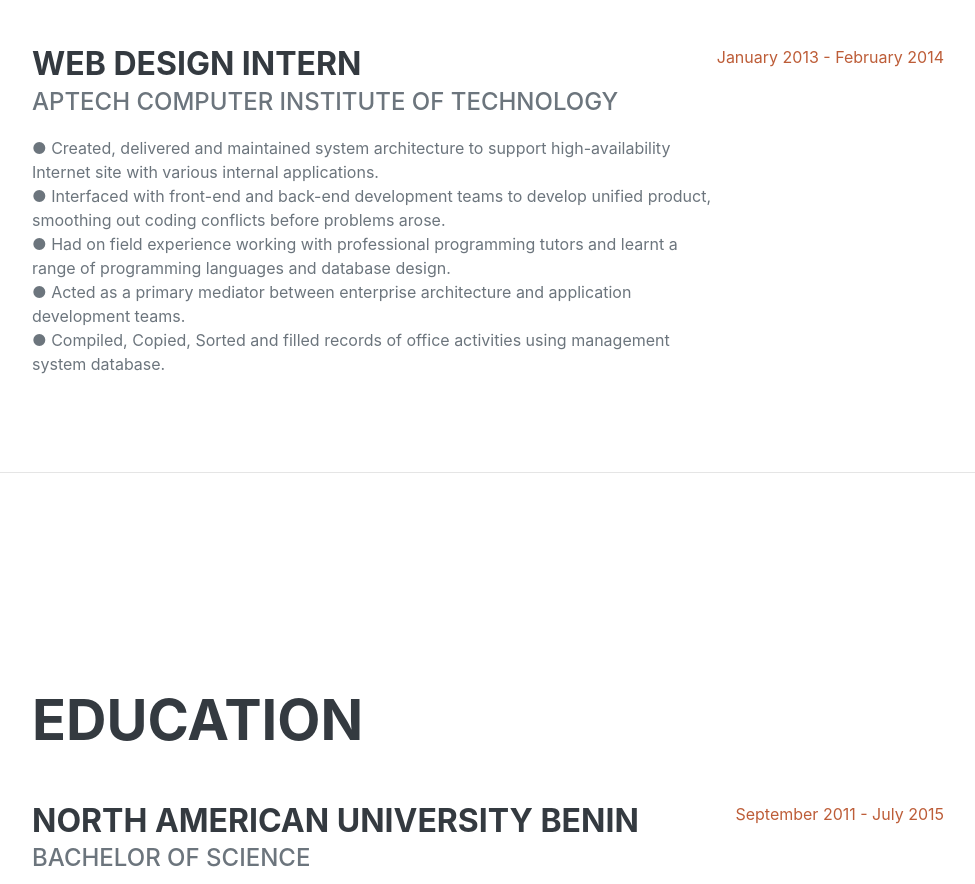
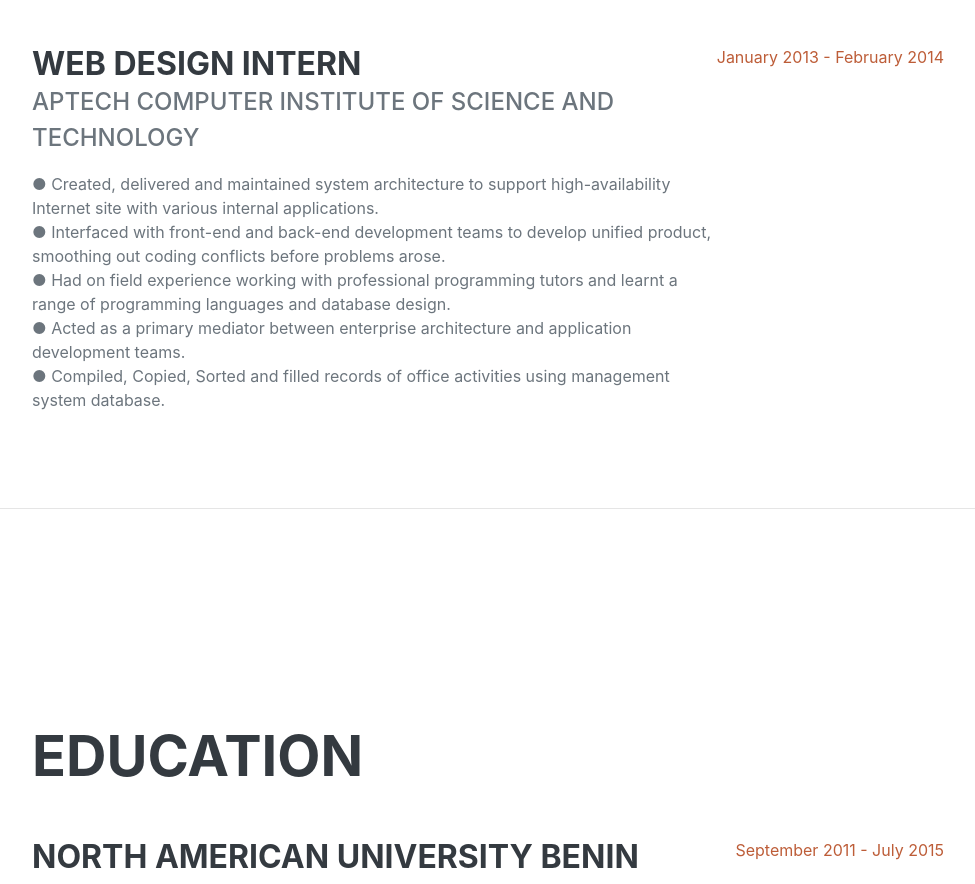
Before and after one commit to stanleyokali/stanleyokali.github.io, a plain HTML site: page index.html in a window 1280 px wide. Shown: the part 2086-2970 px from the top of the page, without its empty margins (288-1263 px from the left). Drawn offline with nearby package versions, Linux system fonts and the light colour scheme; a web font is replaced by a local one.

Commit message:
new commit

```diff
--- a/index.html
+++ b/index.html
@@ -112,7 +112,7 @@
                     <div class="d-flex flex-column flex-md-row justify-content-between">
                         <div class="flex-grow-1">
                             <h3 class="mb-0">Web Design Intern</h3>
-                            <div class="subheading mb-3">Aptech Computer Institute Of Technology</div>
+                            <div class="subheading mb-3">Aptech Computer Institute Of Science and Technology</div>
                             <p>● Created, delivered and maintained system architecture to support high-availability Internet site with various internal applications. <br>
 
                                 ● Interfaced with front-end and back-end development teams to develop unified product, smoothing out coding conflicts before problems arose. <br>
```
